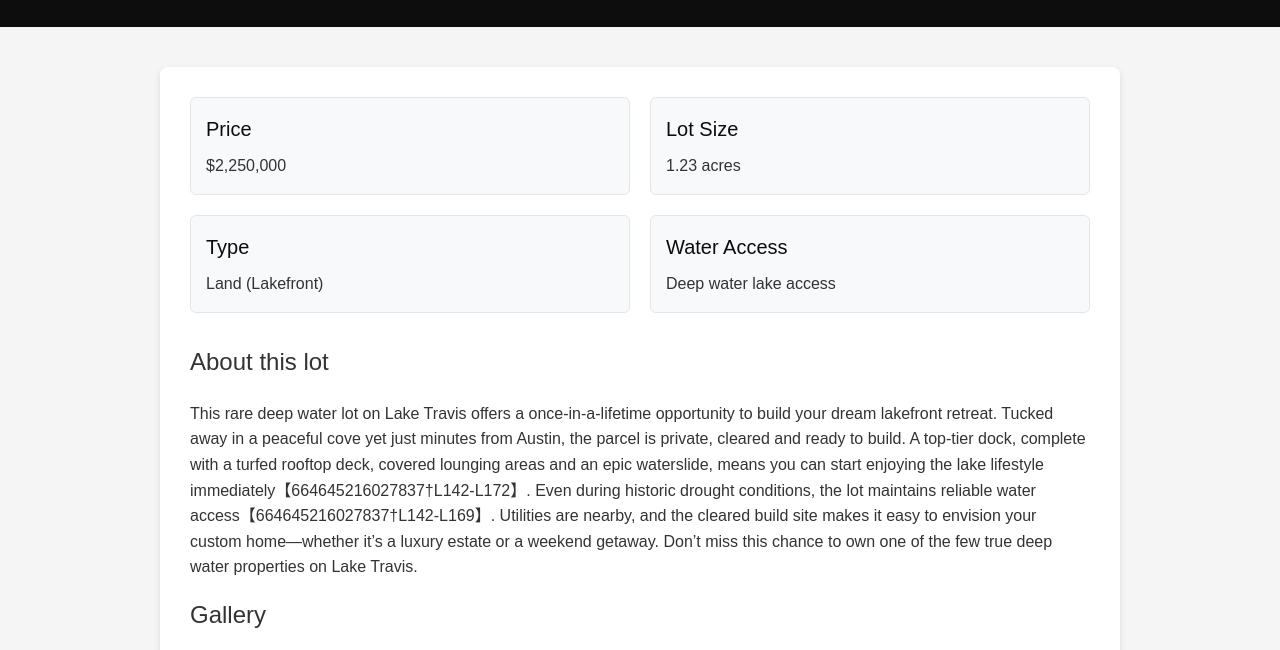
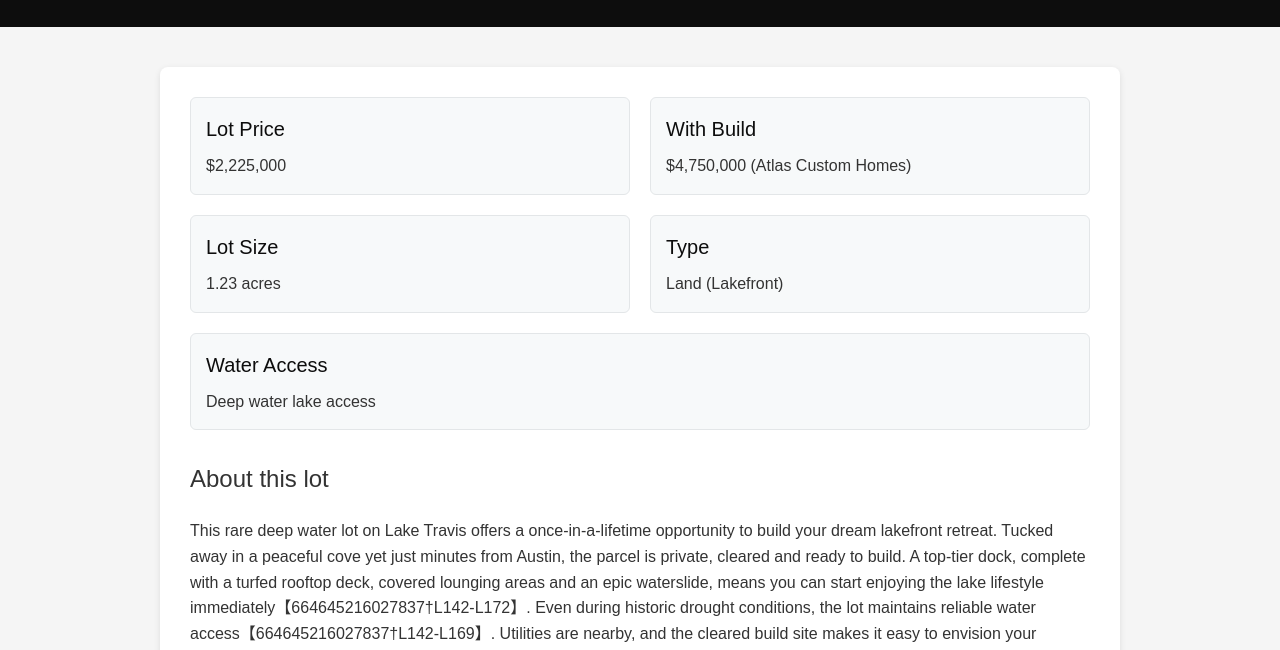
Before and after one commit to drewnelson19/1806-buffalo-gap-site, a plain HTML site: page index.html in a window 1280 px wide. Shown: the part 129-779 px from the top of the page. Drawn offline with Linux system fonts and the light colour scheme.

Commit message:
Update pricing to show lot-only price ($2,225,000) and with-build price ($4,750,000) by Atlas Custom Homes

```diff
--- a/index.html
+++ b/index.html
@@ -115,10 +115,14 @@
   </header>
   <main class="container">
     <section class="property-summary">
-      <div class="summary-item">
-        <h3>Price</h3>
-        <p>$2,250,000</p>
-      </div>
+          <div class="summary-item">
+            <h3>Lot Price</h3>
+            <p>$2,225,000</p>
+          </div>
+          <div class="summary-item">
+            <h3>With Build</h3>
+            <p>$4,750,000 (Atlas Custom Homes)</p>
+          </div>
       <div class="summary-item">
         <h3>Lot Size</h3>
         <p>1.23 acres</p>
```
